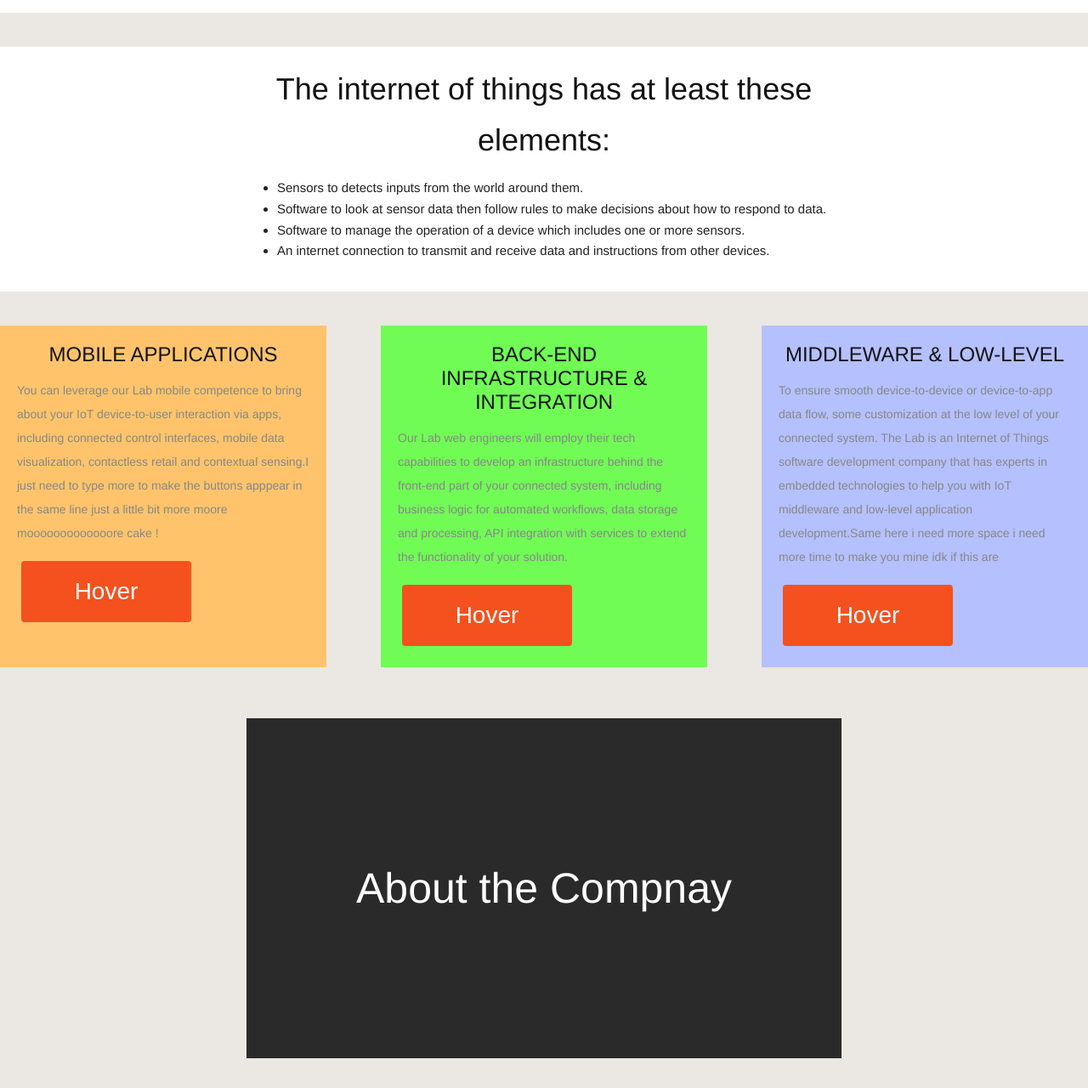
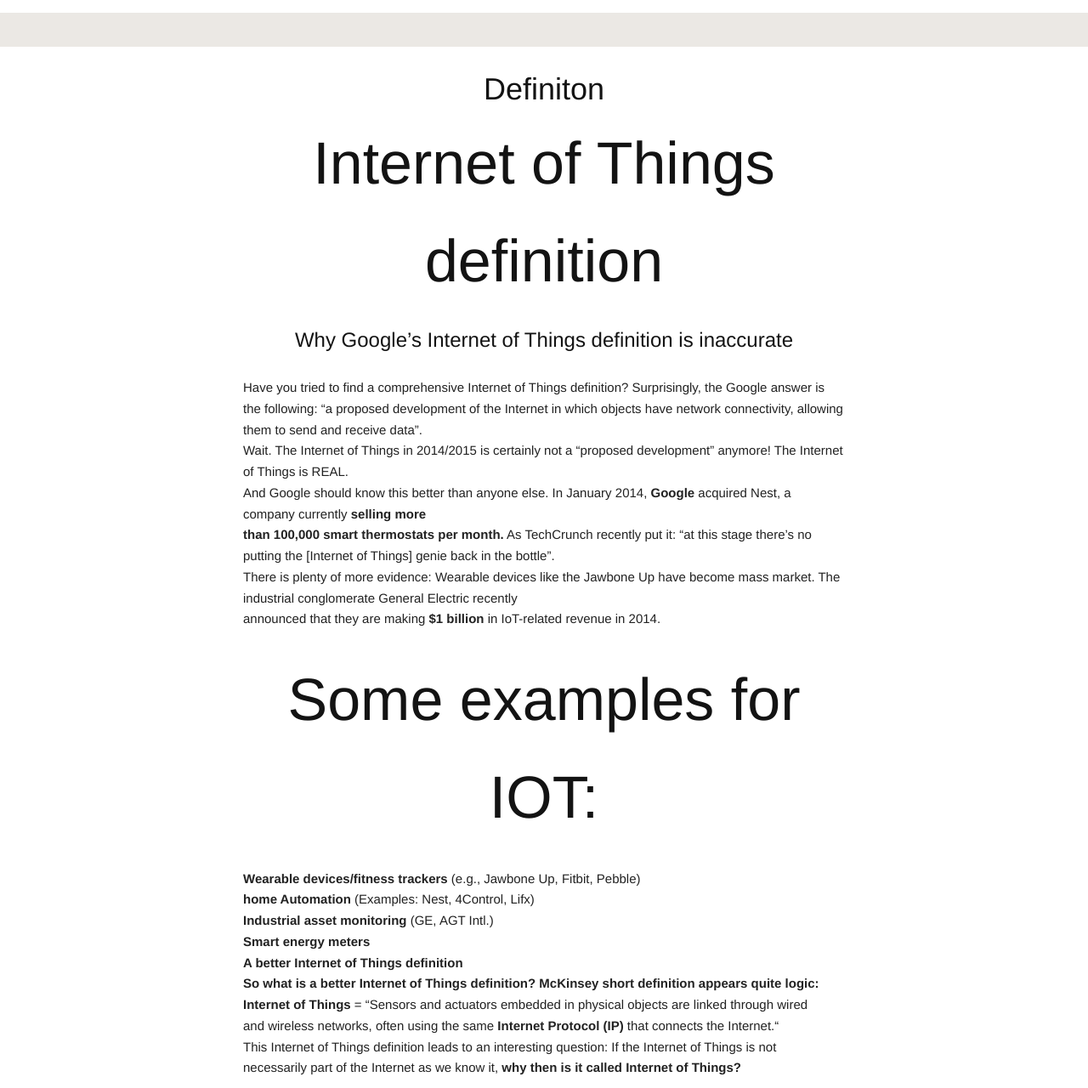
Before and after one commit to webt2018/webt2018.github.io, a plain HTML site: page index.html in a window 1280 px wide. Shown: the part 300-1580 px from the top of the page at 85% size. Drawn offline with Linux system fonts and the light colour scheme.

Commit message:
Update index.html

```diff
--- a/index.html
+++ b/index.html
@@ -63,13 +63,33 @@
 
 	<div class="column-layout">
 		<div class="main-column">
-		  <h2>The internet of things has at least these elements:</h2>
-		<ul>
-			<li>Sensors to detects inputs from the world around them.</li>
-			<li>Software to look at sensor data then follow rules to make decisions about how to respond to data.</li>
-			<li>Software to manage the operation of a device which includes one or more sensors.</li>
-		<li>An internet connection to transmit and receive data and instructions from other devices.</li>
-		</ul>
+		  <h2>Definiton</h2>
+		<h1>Internet of Things definition</h1>
+<p><h4>Why Google’s Internet of Things definition is inaccurate</h4><br>
+Have you tried to find a comprehensive Internet of Things definition? Surprisingly, the Google answer is the following: “a proposed development of the Internet in which objects have network connectivity, allowing them to send and receive data”.<br>
+
+Wait. The Internet of Things in 2014/2015 is certainly not a “proposed development” anymore! The Internet of Things is REAL.<br>
+
+And Google should know this better than anyone else. In January 2014, <b>Google</b> acquired Nest, a company currently <b>selling more <br
+>than 100,000 smart thermostats per month.</b>  As TechCrunch recently put it: “at this stage there’s no putting the [Internet of Things] genie back in the bottle”. <br>
+There is plenty of more evidence: Wearable devices like the Jawbone Up have become mass market. The industrial conglomerate General Electric recently<br>
+announced that they are making <b>$1 billion</b> in IoT-related revenue in 2014. <br><br>
+
+<h1>Some examples for IOT:</h1><br>
+
+<b>Wearable devices/fitness trackers</b> (e.g., Jawbone Up, Fitbit, Pebble)<br>
+	<b>home Automation</b> (Examples: Nest, 4Control, Lifx)<br>
+		<b>Industrial asset monitoring </b>(GE, AGT Intl.)<br>
+			<b>Smart energy meters</b><br>
+				<b>A better Internet of Things definition<br>
+					So what is a better Internet of Things definition? <b>McKinsey short definition </b>appears quite logic:</b><br>
+
+<b>Internet of Things</b> = “Sensors and actuators embedded in physical objects are linked through wired <br>
+and wireless networks, often using the same <b>Internet Protocol (IP)</b> that connects the Internet.“<br>
+
+This Internet of Things definition leads to an interesting question: If the Internet of Things is not <br>
+necessarily part of the Internet as we know it, <b>why then is it called Internet of Things?</b></p><br>
+
 
 		</div>
 
```
